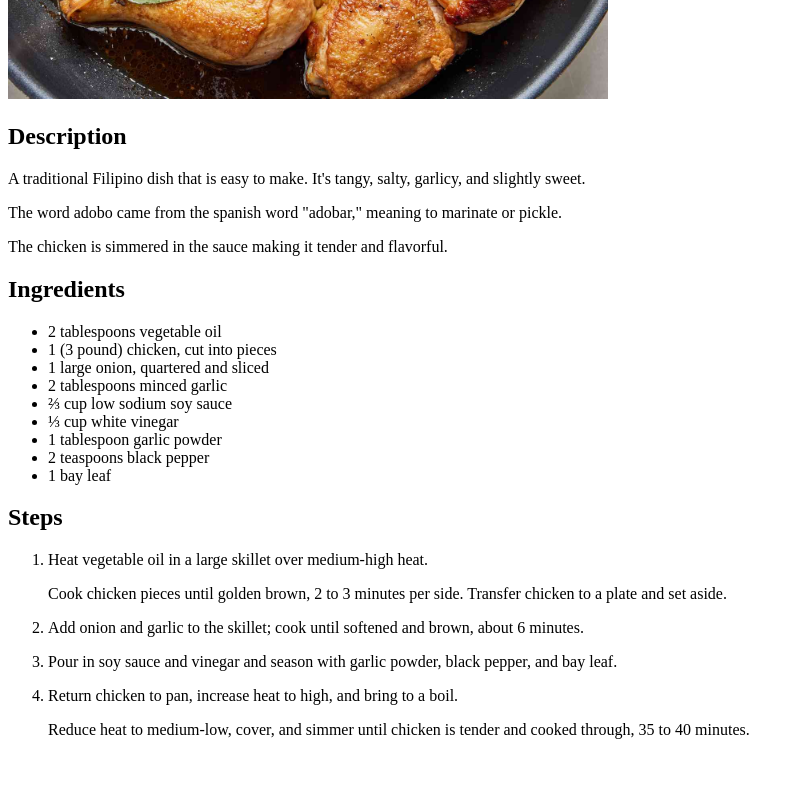
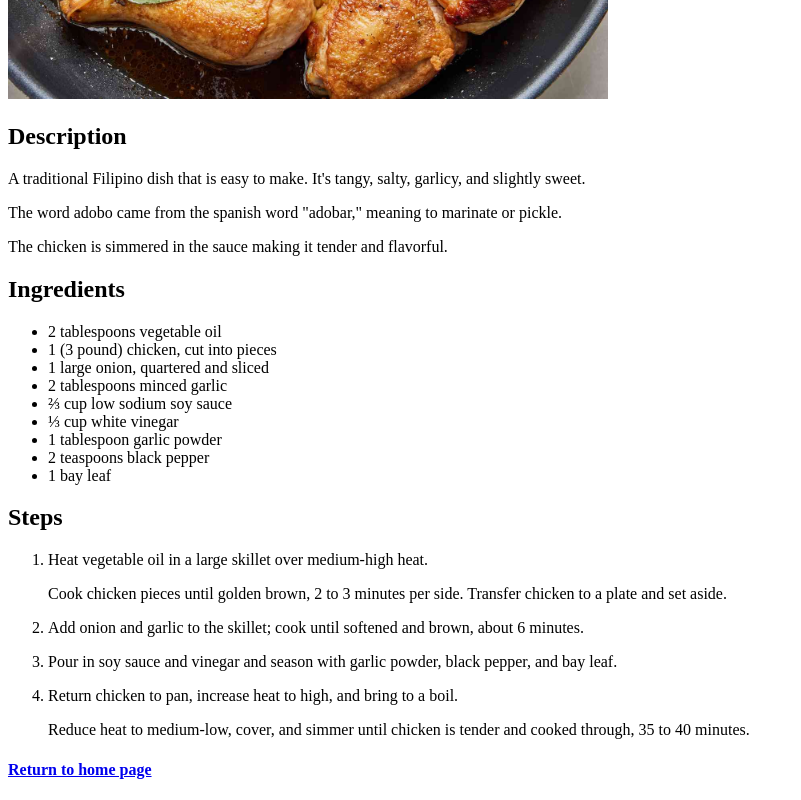
Before and after one commit to MarcRGM/odin-recipes, a plain HTML site: page recipes/chicken-adobo.html in a window 1280 px wide. Shown: the part 431-1231 px from the top of the page, without its empty margins (0-801 px from the left). Before the commit the page ends 1186 px from the top, so only its background shows below. Drawn offline with Linux system fonts and the light colour scheme.

Commit message:
Add return home page to each recipe page

```diff
--- a/recipes/chicken-adobo.html
+++ b/recipes/chicken-adobo.html
@@ -40,5 +40,6 @@
                     cooked through, 35 to 40 minutes.</p>
             </li>
         </ol>
+        <h4><a href="../index.html">Return to home page</a></h4>
     </body>
 </html>
```
Also changed, not shown: recipes/sinigang-na-bangus.html (+1 -0 lines).
